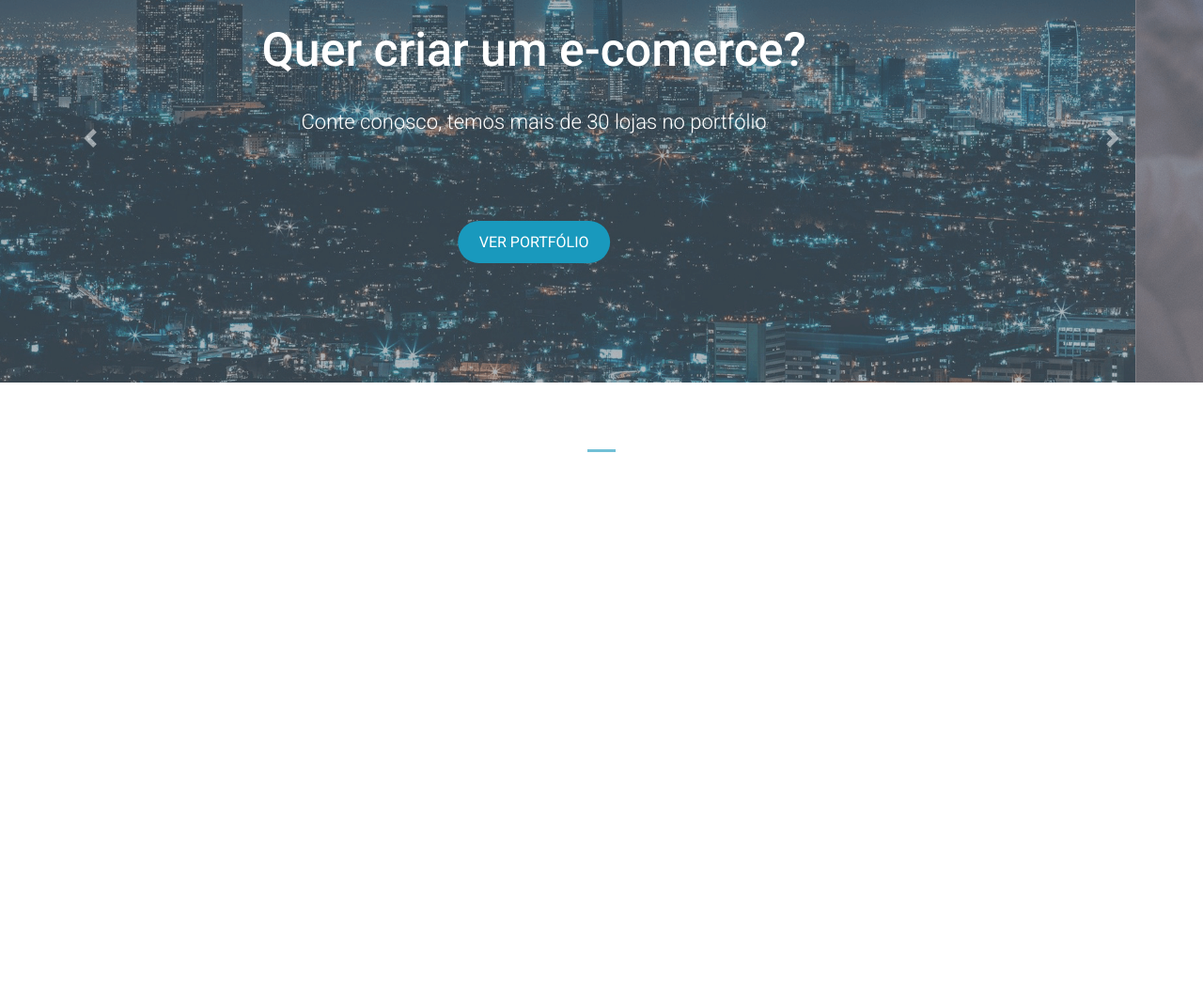
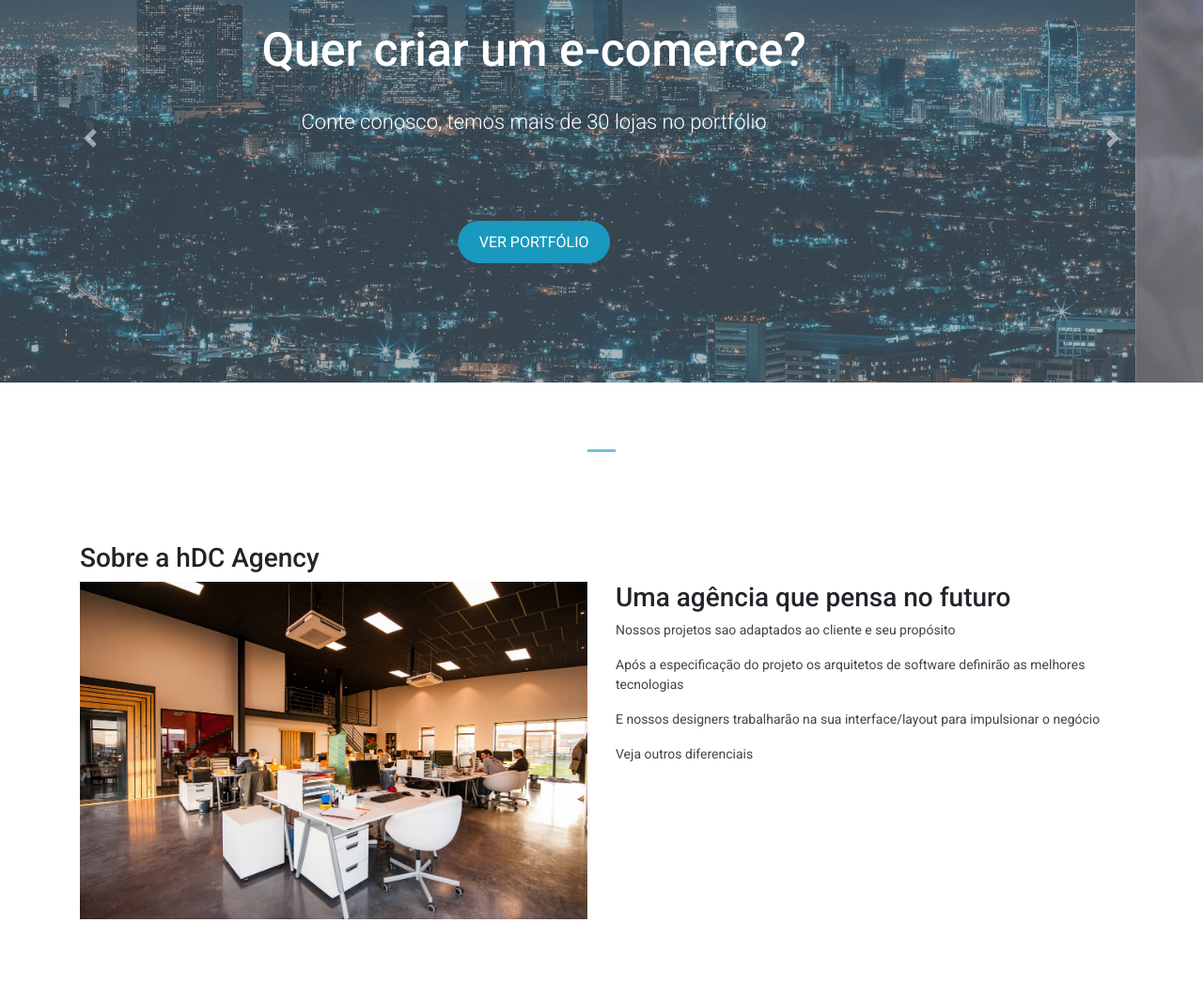
Before and after one commit to gabrielamattosde/projeto-bootstrap, a plain HTML site: page index.html in a window 1280 px wide. Shown: the part 213-1261 px from the top of the page at 94% size. Before the commit the page ends 800 px from the top, so only its background shows below. Drawn offline with nearby package versions, Linux system fonts and the light colour scheme.

Commit message:
Iniciando o Grid de colunas

```diff
--- a/index.html
+++ b/index.html
@@ -93,6 +93,25 @@
                     <span class="sr-only">Next</span>
                 </a>
             </div>
+            <div id="about-area">
+                <div class="container">
+                    <div class="row">
+                        <div class="col-12">
+                            <h3>Sobre a hDC Agency</h3>
+                        </div>
+                        <div class="col-md-6">
+                            <img class="img-fluid" src="img/agencia.jpg" alt="Agência hDC">
+                        </div>
+                        <div class="col-md-6">
+                            <h3 class="about-title">Uma agência que pensa no futuro</h3>
+                            <p>Nossos projetos sao adaptados ao cliente e seu propósito</p>
+                            <p>Após a especificação do projeto os arquitetos de software definirão as melhores tecnologias</p>
+                            <p>E nossos designers trabalharão na sua interface/layout para impulsionar o negócio</p>
+                            <p>Veja outros diferenciais</p>
+                        </div>
+                    </div>
+                </div>
+            </div>
         </div>
     </main>
 <script src="js/scripts.js"></script>
```
